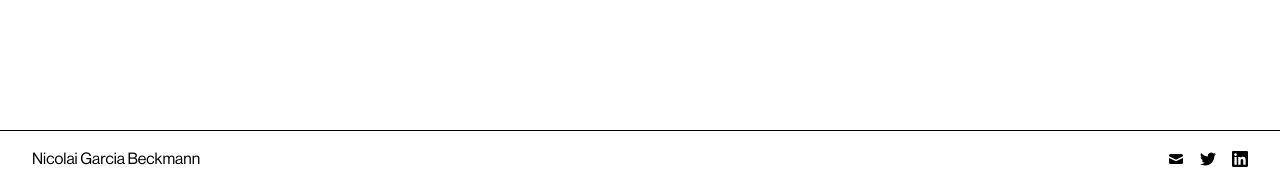
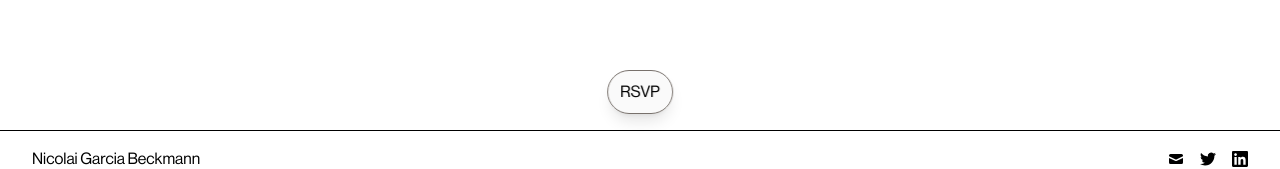
Before and after one commit to nicolaigb/ngbstudio, a Next.js app: page /work/intrnt-bf-b2b-endash in a window 1280 px wide. Shown: the part 670-839 px from the top of the page. Built offline with nearby package versions, Linux system fonts and the light colour scheme.

Commit message:
RSVPSnackBar component

```diff
--- a/app/work/intrnt-bf-b2b-endash/page.tsx
+++ b/app/work/intrnt-bf-b2b-endash/page.tsx
@@ -1,6 +1,7 @@
 import React from 'react'
 
 import { Display, H3 } from '@/components/atoms'
+import RSVPSnackBar from '@/components/organisms/RSVPSnackBar'
 import UnicornScene from '@/components/UnicornScene'
 
 export default function Page() {
@@ -37,10 +38,11 @@ export default function Page() {
           2025
         </H3>
         <H3 isPlus className="text-white">
-          7 PM
+          7PM
         </H3>
       </div>
       <UnicornScene height={900} projectId="OEzAfEz0yujlULaD6sEZ" />
+      <RSVPSnackBar />
     </div>
   )
 }
--- /dev/null
+++ b/components/organisms/RSVPSnackBar.tsx
@@ -0,0 +1,91 @@
+'use client'
+
+import { Button, Input } from '@headlessui/react'
+import clsx from 'clsx'
+import React, { useMemo, useState, useRef, useEffect } from 'react'
+
+import { Body } from '../atoms'
+
+type RSVPSnackBarState =
+  | 'initial'
+  | 'entering-email'
+  | 'submitting'
+  | 'success'
+  | 'error'
+
+type RSVPSnackBarProps = {
+  className?: string
+  state?: RSVPSnackBarState
+}
+
+export default function RSVPSnackBar({
+  className,
+  state = 'initial',
+}: RSVPSnackBarProps) {
+  const [curState, setCurState] = useState<RSVPSnackBarState>(state)
+  const [inputValue, setInputValue] = useState('')
+  const [inputWidth, setInputWidth] = useState(100)
+  const measureRef = useRef<HTMLSpanElement>(null)
+
+  useEffect(() => {
+    if (measureRef.current) {
+      const textWidth = measureRef.current.offsetWidth
+      const padding = 24 // px-3 = 12px * 2
+      const minWidth = 100
+      const newWidth = Math.max(minWidth, textWidth + padding)
+      setInputWidth(newWidth)
+    }
+  }, [inputValue])
+
+  const content = useMemo(() => {
+    switch (curState) {
+      case 'initial':
+        return (
+          <Button
+            onClick={() => {
+              setCurState('entering-email')
+            }}
+            className="flex h-full items-center rounded-full px-3 data-[hover]:bg-slate-100"
+          >
+            <Body>RSVP</Body>
+          </Button>
+        )
+      case 'entering-email':
+        return (
+          <div className="relative flex h-full w-fit items-center">
+            <Input
+              type="email"
+              value={inputValue}
+              onChange={(e) => setInputValue(e.target.value)}
+              className="h-full rounded-full px-3 transition-all duration-200 ease-out"
+              style={{ width: `${inputWidth}px` }}
+              placeholder="Email"
+            />
+            <span
+              ref={measureRef}
+              className="invisible absolute left-0 top-0 whitespace-nowrap px-3"
+              style={{ fontSize: 'inherit', fontFamily: 'inherit' }}
+            >
+              {inputValue || 'Email'}
+            </span>
+          </div>
+        )
+      default:
+        return <div />
+    }
+  }, [curState, inputValue, inputWidth])
+
+  return (
+    <div
+      className={clsx(
+        className,
+        'fixed bottom-3 left-1/2 z-50 flex h-11 w-fit -translate-x-1/2 items-center rounded-full border-[0.5px] border-stone-500 bg-stone-50 bg-opacity-85 shadow-lg backdrop-blur-md backdrop-contrast-125 backdrop-filter transition-all duration-300 ease-in-out',
+        {
+          'bottom-4 h-10 hover:scale-110': curState === 'initial',
+        },
+      )}
+    >
+      {content}
+    </div>
+  )
+}
--- a/package.json
+++ b/package.json
@@ -12,6 +12,7 @@
     "test:rsvp": "jest __tests__/actions/rsvp.test.ts"
   },
   "dependencies": {
+    "@headlessui/react": "^2.2.4",
     "@heroicons/react": "^2.2.0",
     "@neondatabase/serverless": "^1.0.0",
     "@portabletext/react": "^3.2.1",
```
Also changed, not shown: 1 other file (tests, documents, lock files or other folders).
